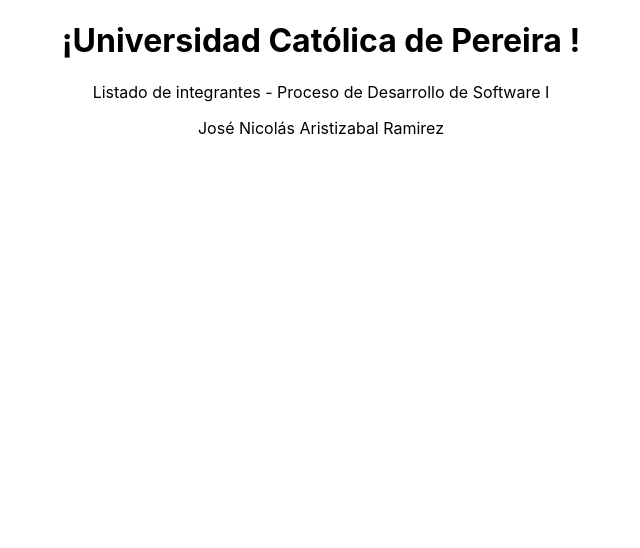
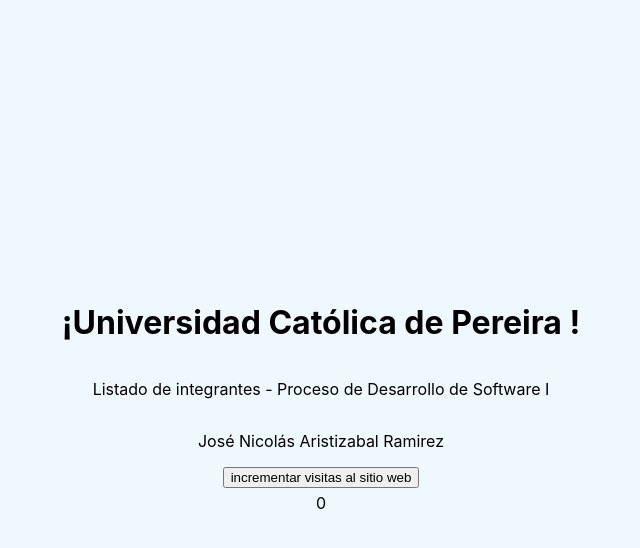
Before and after one commit to nicolas1996-ing/ucp-app, a React (Create React App) app: page / in a window 1280 px wide. Shown: the top 548 px of the page, without its empty margins (319-959 px from the left). Built offline with nearby package versions, Linux system fonts and the light colour scheme.

Commit message:
feat: use basic hooks

```diff
--- a/src/App.css
+++ b/src/App.css
@@ -1,5 +1,10 @@
 .App {
   text-align: center;
+  display: flex;
+  flex-direction: column;
+  align-items: center;
+  justify-content: center;
+  height: 100vh;
 }
 
 .App-logo {
@@ -36,3 +41,13 @@
     transform: rotate(360deg);
   }
 }
+
+.screen_light {
+  background-color: aliceblue;
+  color: black;
+}
+
+.screen_dark {
+  background-color: black;
+  color: white;
+}
--- a/src/App.js
+++ b/src/App.js
@@ -1,11 +1,32 @@
+import { useEffect, useRef, useState } from "react";
 import "./App.css";
 
 function App() {
+  const [counter, setCounter] = useState(0);
+  const mainDiv = useRef(null)
+
+  useEffect(() => {
+    if (counter % 2 == 0) {
+      mainDiv.current.classList.add("screen_light");
+      mainDiv.current.classList.remove("screen_dark");
+    } else {
+      mainDiv.current.classList.add("screen_dark");
+      mainDiv.current.classList.remove("screen_light");
+    }
+  }, [counter]);
   return (
-    <div className="App">
+    <div className="App" id="main" ref={mainDiv}>
       <h1>¡Universidad Católica de Pereira !</h1>
       <p>Listado de integrantes - Proceso de Desarrollo de Software I</p>
       <p>José Nicolás Aristizabal Ramirez </p>
+      <button
+        onClick={() => {
+          setCounter(counter + 1);
+        }}
+      >
+        incrementar visitas al sitio web
+      </button>
+      <span style={{ display: "block", margin: "5px" }}>{counter}</span>
     </div>
   );
 }
```
Also changed, not shown: 1 other file (tests, documents, lock files or other folders).
